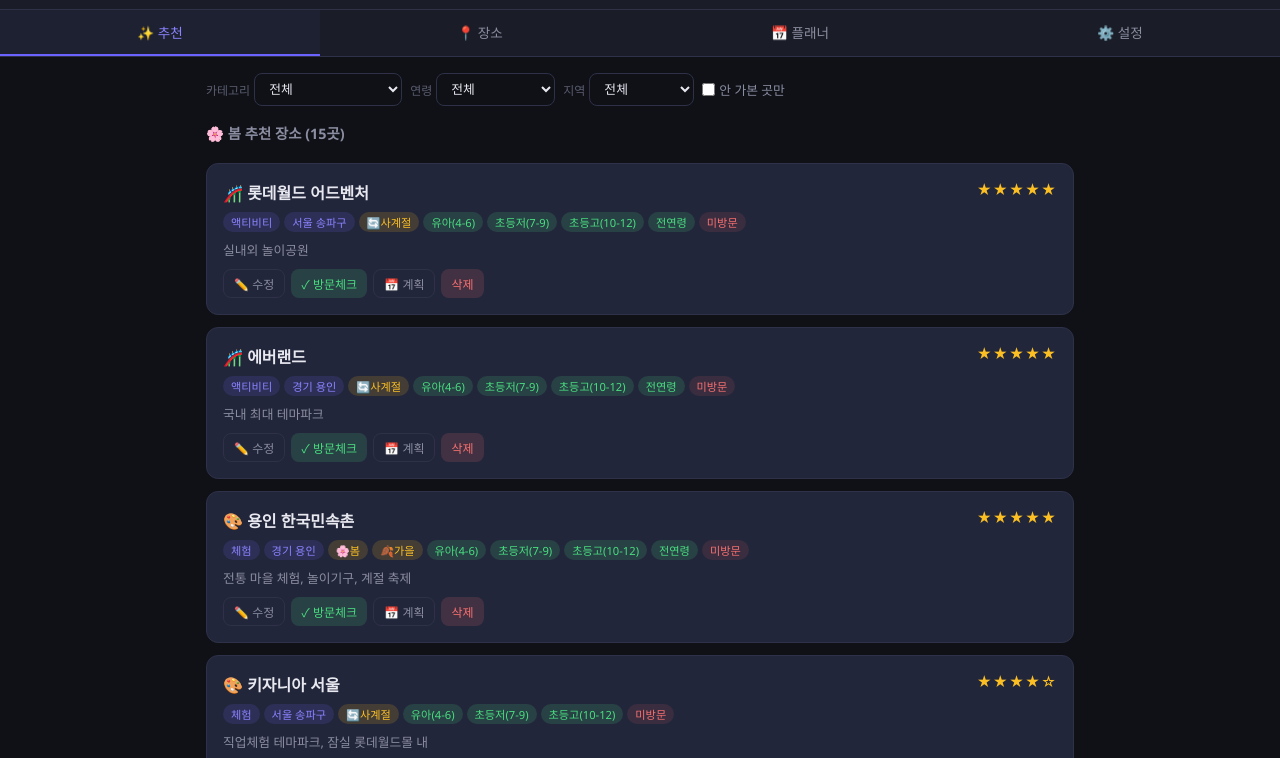
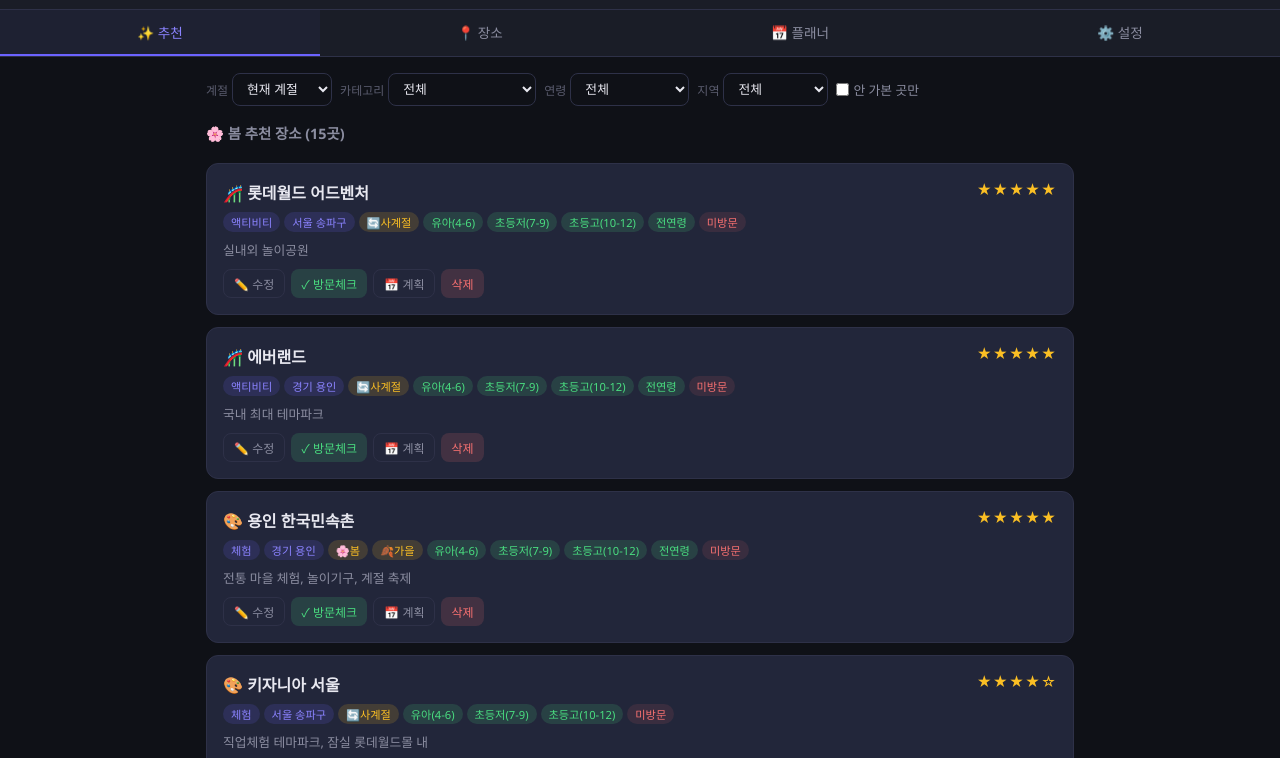
Before and after one commit to jyw-sata/family-spots, a plain HTML site: page index.html in a window 1280 px wide. Shown: the part 42-800 px from the top of the page. Drawn offline with Linux system fonts and the light colour scheme.

Commit message:
Add season filter dropdown for preview (spring/summer/autumn/winter)

```diff
--- a/index.html
+++ b/index.html
@@ -162,6 +162,15 @@
   <!-- 추천 페이지 -->
   <div class="page active" id="page-recommend">
     <div class="filters">
+      <span class="filter-label">계절</span>
+      <select id="recFilterSeason" onchange="renderRecommend()">
+        <option value="">현재 계절</option>
+        <option value="spring">🌸 봄</option>
+        <option value="summer">☀️ 여름</option>
+        <option value="autumn">🍂 가을</option>
+        <option value="winter">❄️ 겨울</option>
+        <option value="always">🔄 사계절</option>
+      </select>
       <span class="filter-label">카테고리</span>
       <select id="recFilterCat"><option value="">전체</option></select>
       <span class="filter-label">연령</span>
@@ -604,12 +613,21 @@
 
 // === Recommend Page ===
 function renderRecommend(){
-  const season=getCurrentSeason();
+  const selectedSeason=document.getElementById('recFilterSeason').value;
+  const season=selectedSeason||getCurrentSeason();
   const cat=document.getElementById('recFilterCat').value;
   const age=document.getElementById('recFilterAge').value;
   const region=document.getElementById('recFilterRegion').value;
   const unvisitedOnly=document.getElementById('recUnvisited').checked;
   const myRegions=getAllRegions();
+
+  // 계절 배지 업데이트
+  const badge=document.getElementById('seasonBadge');
+  if(selectedSeason){
+    badge.textContent=getSeasonIcon(selectedSeason)+' '+getSeasonName(selectedSeason)+' (미리보기)';
+  } else {
+    badge.textContent=getSeasonIcon(season)+' '+getSeasonName(season)+' · '+(new Date().getMonth()+1)+'월';
+  }
 
   let spots=state.spots.filter(s=>{
     if(region){if(s.region!==region) return false}
```
